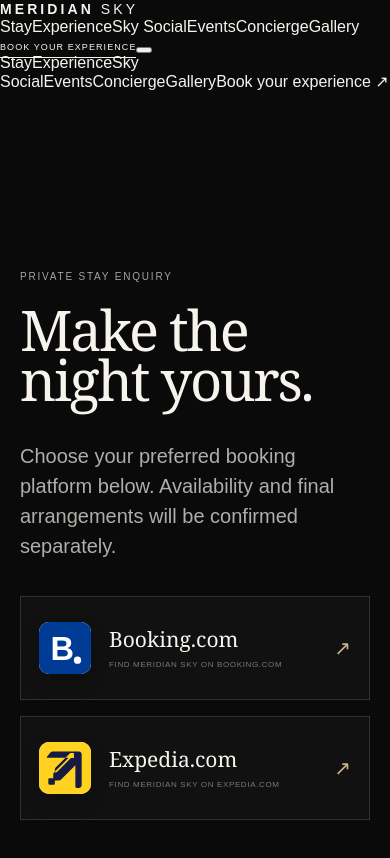
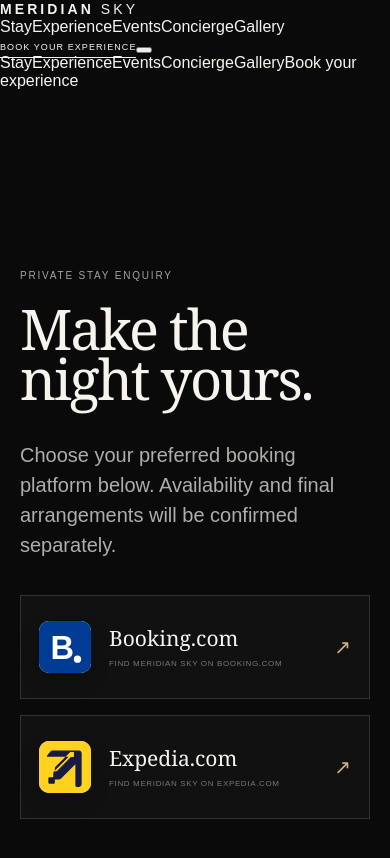
Before and after one commit to novacoreng/MeridenSky, a Next.js app: page /book in a window 390 px wide. Both pictures are taken after a click on the button "Open navigation". Shown: the top 858 px of the page. Built offline with nearby package versions, Linux system fonts and the light colour scheme.

Commit message:
fix: rebuild mobile navigation for static site

```diff
--- a/src/components/SiteHeader.tsx
+++ b/src/components/SiteHeader.tsx
@@ -3,9 +3,8 @@
 import { useState } from "react";
 
 const links = [
-  ["Stay", "/stay"],
+  ["Stay", "/"],
   ["Experience", "/experience"],
-  ["Sky Social", "/social"],
   ["Events", "/events"],
   ["Concierge", "/concierge"],
   ["Gallery", "/gallery"],
@@ -13,17 +12,36 @@ const links = [
 
 export default function SiteHeader() {
   const [open, setOpen] = useState(false);
+
   return (
     <header className={`siteHeader${open ? " isOpen" : ""}`}>
-      <a className="brand" href="/" onClick={() => setOpen(false)}>MERIDIAN <span>SKY</span></a>
+      <a className="brand" href="/" onClick={() => setOpen(false)} aria-label="Meridian Sky home">
+        MERIDIAN <span>SKY</span>
+      </a>
       <nav aria-label="Primary navigation">
         {links.map(([label, href]) => <a key={href} href={href}>{label}</a>)}
       </nav>
       <a className="navCta" href="/book">Book your experience</a>
-      <button className="mobileMenuButton" type="button" aria-expanded={open} aria-controls="mobile-navigation" aria-label={open ? "Close navigation" : "Open navigation"} onClick={() => setOpen(value => !value)}>
-        <span /><span />
+      <button
+        className="mobileMenuButton"
+        type="button"
+        aria-expanded={open}
+        aria-controls="mobile-navigation"
+        aria-label={open ? "Close navigation" : "Open navigation"}
+        onClick={() => setOpen(value => !value)}
+      >
+        <span aria-hidden="true" /><span aria-hidden="true" />
       </button>
-      {open && <div className="mobileNavigation" id="mobile-navigation"><nav aria-label="Mobile navigation">{links.map(([label, href]) => <a key={href} href={href} onClick={() => setOpen(false)}>{label}</a>)}<a className="mobileBook" href="/book" onClick={() => setOpen(false)}>Book your experience ↗</a></nav></div>}
+      {open && (
+        <div className="mobileNavigation" id="mobile-navigation">
+          <nav aria-label="Mobile navigation">
+            {links.map(([label, href]) => (
+              <a key={href} href={href} onClick={() => setOpen(false)}>{label}</a>
+            ))}
+            <a className="mobileBook" href="/book" onClick={() => setOpen(false)}>Book your experience</a>
+          </nav>
+        </div>
+      )}
     </header>
   );
 }
```
